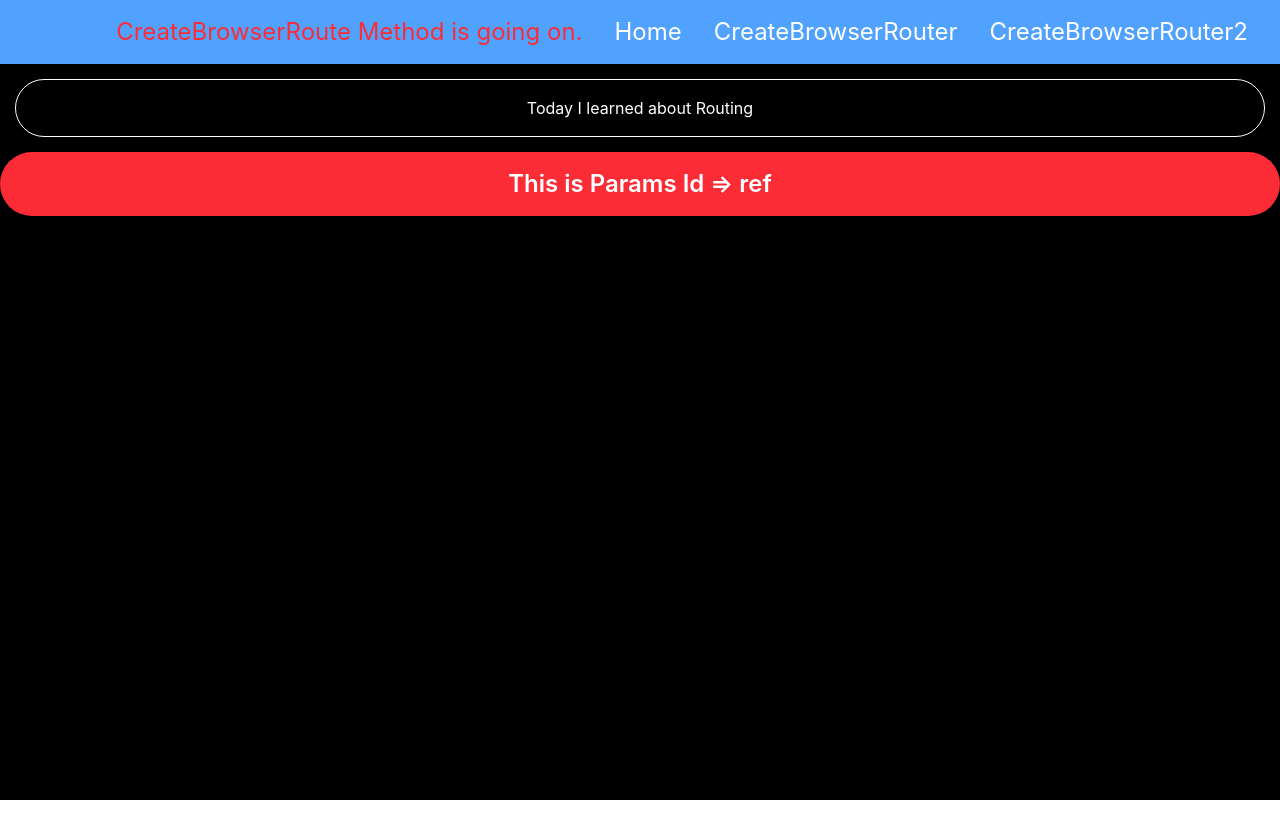
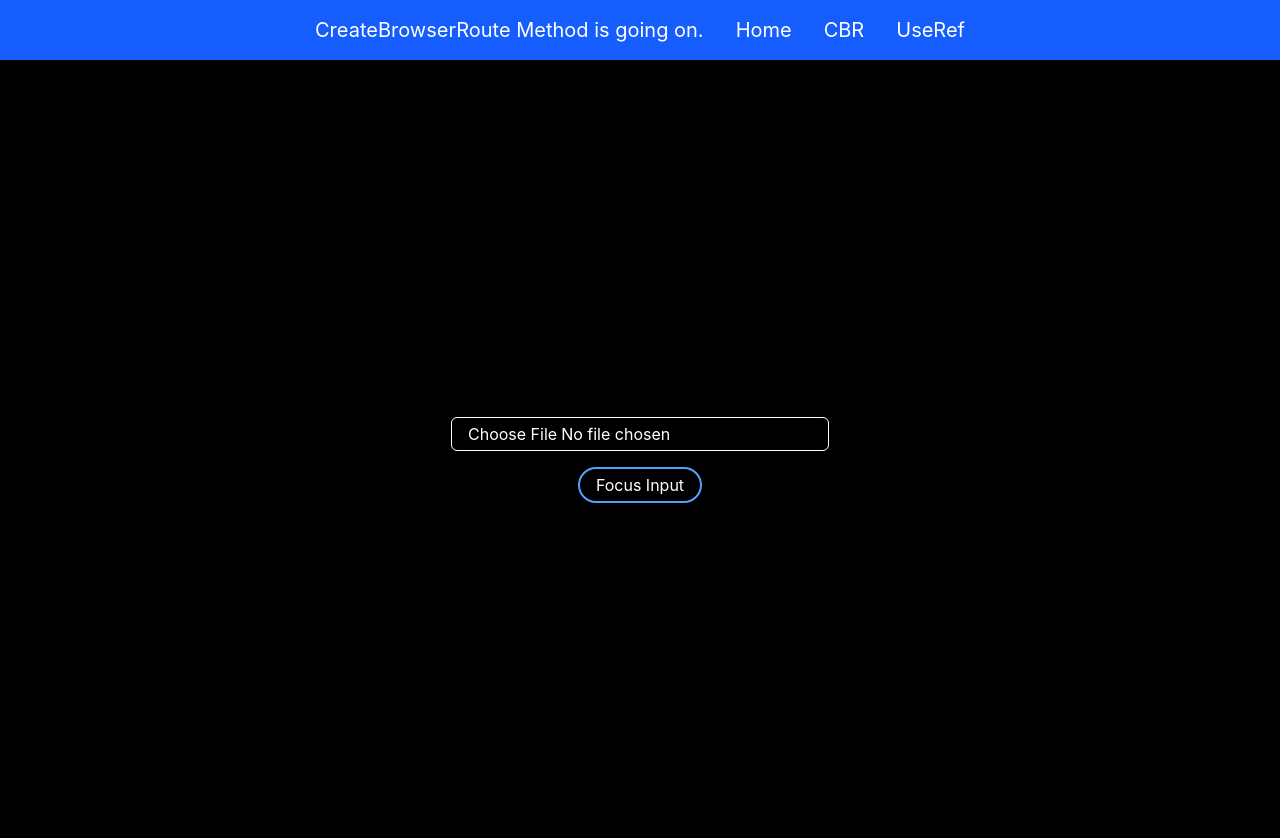
Before and after one commit to shivamerndev/ReactWithAnshu, a React (Vite) app: page /ref in a window 1280 px wide. Shown: the top 838 px of the page. Before the commit the page ends 800 px from the top, so only its background shows below. Built offline with nearby package versions, Linux system fonts and the light colour scheme.

Commit message:
Learned UseRef

```diff
--- a/src/App.jsx
+++ b/src/App.jsx
@@ -2,12 +2,27 @@ import { Link, Outlet } from 'react-router-dom';
 import Routing from './routes/Routes';
 
 const App = () => {
+
+    let links = [
+        {
+            path: "/",
+            name: "Home"
+        },
+        {
+            path: "/cbr",
+            name: "CBR"
+        },
+        {
+            path: "/ref",
+            name: "UseRef"
+        },
+    ]
+
+
     return <div className='bg-black h-screen text-white'>
-        <nav className='flex bg-blue-400 py-4 text-2xl w-full justify-end gap-8 px-8 items-center'>
-            <h1 className='text-red-500'>CreateBrowserRoute Method is going on.</h1>
-            <Link to='/'>Home</Link>
-            <Link to='/cbr'>CreateBrowserRouter</Link>
-            <Link to='/cbr2'>CreateBrowserRouter2</Link>
+        <nav className='flex bg-blue-600 py-4 text-xl w-full justify-center gap-8 px-8 items-center'>
+            <h1 >CreateBrowserRoute Method is going on.</h1>
+            {links.map(l => <Link key={l.path} to={l.path}>{l.name}</Link>)}
         </nav>
         <Outlet />
         {/* <Routing /> */}
--- /dev/null
+++ b/src/concepts/day4-UseRef/Ref.jsx
@@ -0,0 +1,21 @@
+import React, { useRef } from 'react'
+
+const Ref = () => {
+
+    const focusRef = useRef(null)
+
+    const focusKaro = () => {
+        // focusRef.current.focus()
+        focusRef.current.click()
+    }
+
+    return (
+        <div className='h-full flex justify-center items-center gap-4 flex-col bg-black text-white '>
+            {/* <input ref={focusRef} className='border rounded-full px-4 py-1 ' type="text" placeholder='Enter Your Name...' /> */}
+            <input ref={focusRef} className='border rounded-md px-4 py-1 ' type="file" placeholder='Choose Your File' />
+            <button onClick={focusKaro} className='border-2 cursor-pointer hover:bg-sky-500 border-blue-400 rounded-full px-4 py-1 '>Focus Input</button>
+        </div>
+    )
+}
+
+export default Ref
```
Also changed, not shown: src/routes/CreateBrowserRouter.jsx (+6 -14 lines).
